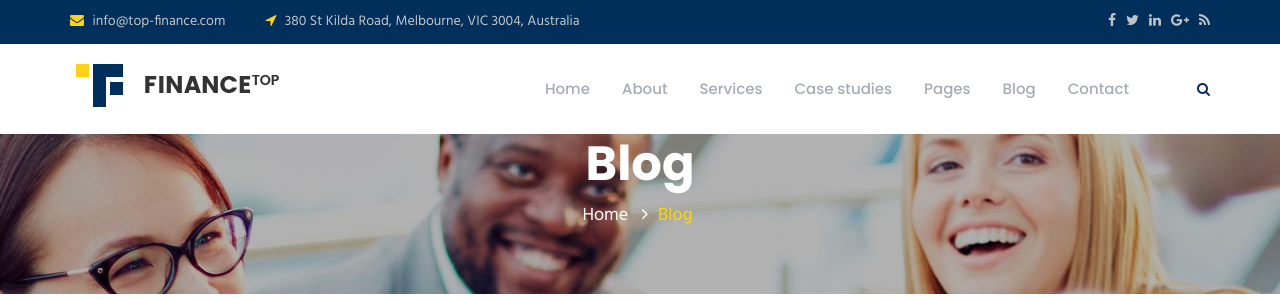
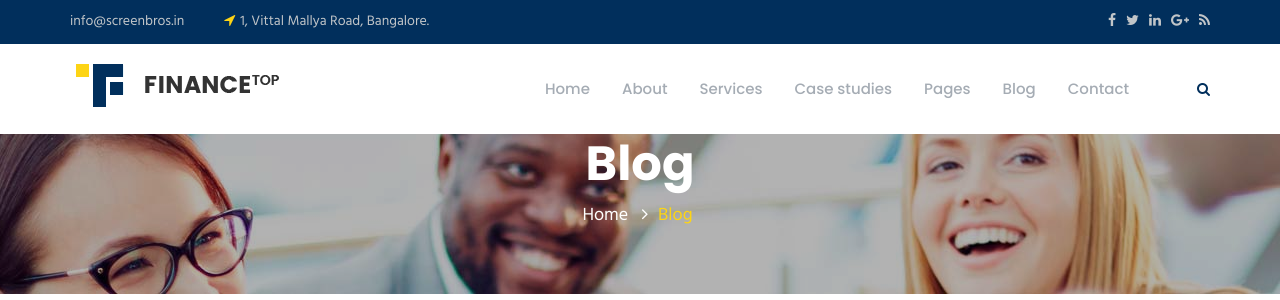
Before and after one commit to PrathamDeshmukh/Screenbros, a CodeIgniter app: page /Screenbrosnew/index.php/welcome/blog in a window 1280 px wide. Shown: the top 300 px of the page. Run offline with CodeIgniter, Linux system fonts and the light colour scheme; some libraries are stand-ins or nearby versions.

Commit message:
header changes

```diff
--- a/application/views/front/header.php
+++ b/application/views/front/header.php
@@ -7,8 +7,10 @@
                             <div class="col col-sm-9">
                                 <div class="upper-topbar-contact">
                                     <ul>
-                                        <li><i class="fa fa-envelope"></i> info@top-finance.com</li>
-                                        <li><i class="fa fa-location-arrow"></i> 380 St Kilda Road, Melbourne, VIC 3004, Australia</li>
+                                    <li>
+                              <a href="mailto:info@screenbros.in" class="">info@screenbros.in</a>
+                          </li>
+                                        <li><i class="fa fa-location-arrow"></i>1, Vittal Mallya Road, Bangalore.</li>
                                     </ul>
                                 </div>
                             </div>
```
